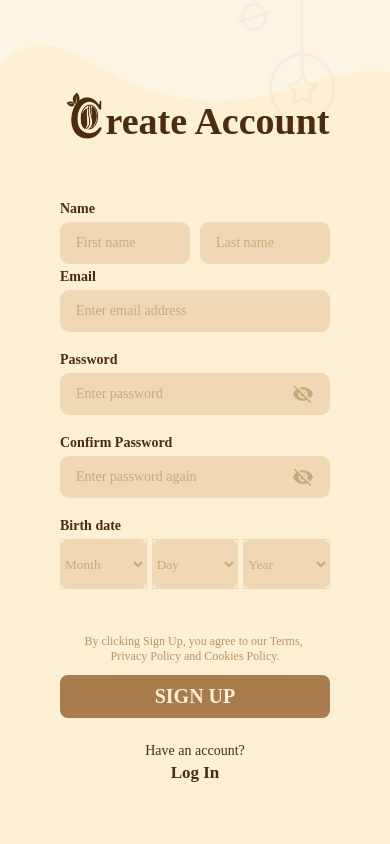
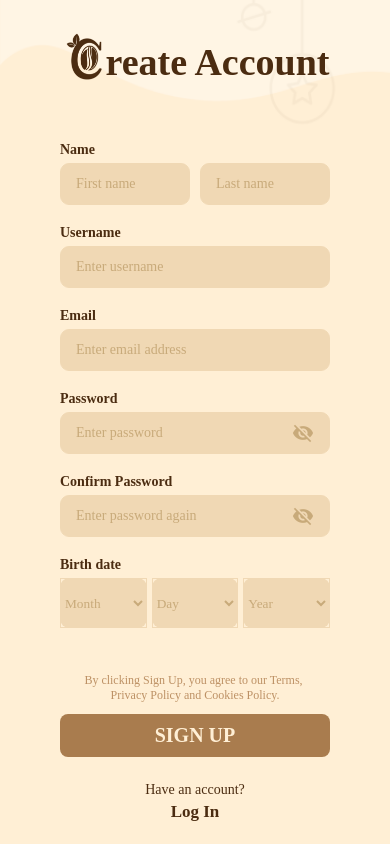
Before and after one commit to YxaBlue/Comfee, a React Native app: screen /CreateAccount in a window 390 px wide. Built offline with nearby package versions, Linux system fonts and the light colour scheme.

Commit message:
Fix create account

```diff
--- a/App.tsx
+++ b/App.tsx
@@ -10,9 +10,9 @@ import CreateAccountScreen from "./app/features/auth/screens/CreateAccount";
 import ForgotPasswordScreen from "./app/features/auth/screens/ForgotPassword";
 import LoginScreen from "./app/features/auth/screens/Login";
 import ResetPasswordScreen from "./app/features/auth/screens/ResetPassword";
-import ProfileBusi from "./app/features/business/screens/profile-busi";
-import CafeCard from "./app/features/cafe/screens/cafe-card-FE";
-import FilterScreen from "./app/features/cafe/screens/Filter-FE";
+import BusinessProfile from "./app/features/business/screens/BusinessProfile";
+import CafeCard from "./app/features/cafe/screens/CafeCard";
+import FilterScreen from "./app/features/cafe/screens/Filter";
 import ProfileScreen from "./app/features/profile/screens/Profile";
 import ChangePasswordScreen from "./app/features/settings/screens/ChangePassword";
 import SettingsScreen from "./app/features/settings/screens/Settings";
@@ -92,7 +92,7 @@ export default function App() {
         <Stack.Screen name="ResetPassword" component={ResetPasswordScreen} />
         <Stack.Screen name="Dashboard" component={CafeCard} />
         <Stack.Screen name="Filter" component={FilterScreen} />
-        <Stack.Screen name="ProfileBusi" component={ProfileBusi} />
+        <Stack.Screen name="ProfileBusi" component={BusinessProfile} />
       </Stack.Navigator>
     </NavigationContainer>
   );
--- a/app/features/auth/screens/CreateAccount.tsx
+++ b/app/features/auth/screens/CreateAccount.tsx
@@ -148,6 +148,24 @@ export default function CreateAccountScreen({ navigation }: Props) {
               )}
             </View>
           </View>
+        </View>
+
+        {/* Username */}
+        <View style={styles.inputContainer}>
+          <Text style={styles.label}>Username</Text>
+          <TextInput
+            style={[
+              styles.input,
+              errors.username && { borderColor: "#670718" },
+            ]}
+            placeholder="Enter username"
+            placeholderTextColor="#C8AA7A"
+            value={username}
+            onChangeText={setUsername}
+          />
+          {errors.username && (
+            <Text style={styles.errorText2}>{errors.username}</Text>
+          )}
         </View>
 
         {/* Email */}
@@ -396,6 +414,7 @@ const styles = StyleSheet.create({
     fontSize: 14,
     color: "#C8AA7A",
     fontFamily: "SourceSerifPro-Regular",
+    marginBottom: 15,
   },
 
   input: {
@@ -530,7 +549,7 @@ const styles = StyleSheet.create({
     alignItems: "center",
     marginBottom: 10,
     alignSelf: "center",
-    marginTop: 30,
+    marginTop: 10,
   },
 
   logo: {
```
Also changed, not shown: app/features/business/screens/BusinessProfile.tsx (renamed from app/features/business/screens/profile-busi.tsx, +6 -6 lines), app/features/cafe/screens/CafeCard.tsx (renamed from app/features/cafe/screens/cafe-card-FE.tsx), app/features/cafe/screens/Filter.tsx (renamed from app/features/cafe/screens/Filter-FE.tsx), 1 other file (tests, documents, lock files or other folders).
